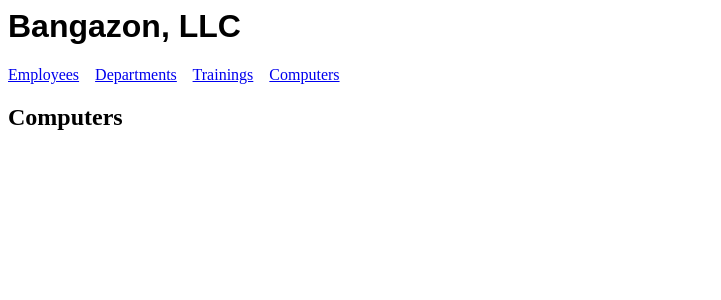
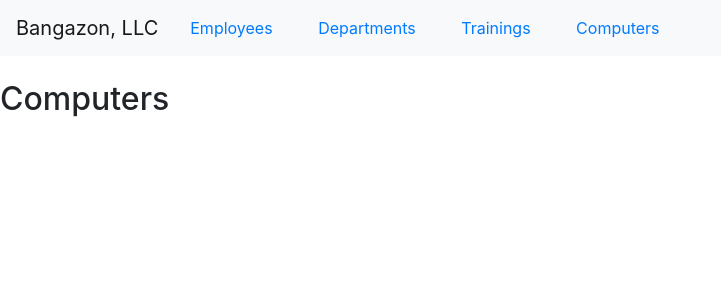
Before and after one commit to raving-remoras/bangazon-workflow, a Django app: page /bangazon/computers/ in a window 1280 px wide. Shown: the top 300 px of the page, without its empty margins (0-721 px from the left). Run offline with Django 3.2, Linux system fonts and the light colour scheme; some libraries are stand-ins or nearby versions.

Commit message:
added bootstrap cdn link to index

```diff
--- a/agileHR/templates/agileHR/index.html
+++ b/agileHR/templates/agileHR/index.html
@@ -1,17 +1,31 @@
-<head>
+<!DOCTYPE html>
+<html lang="en">
+  <head>
+    <meta charset="UTF-8" />
+    <meta name="viewport" content="width=device-width, initial-scale=1.0" />
+    <meta http-equiv="X-UA-Compatible" content="ie=edge" />
     <title>{% block title %}Bangazon{% endblock %}</title>
-</head>
-
-<h1 style="font-family:Arial,sans-serif;">Bangazon, LLC</h1>
-
-<a href="{% url 'agileHR:employee' %}">Employees</a>&nbsp;&nbsp;&nbsp;
-<a href="{% url 'agileHR:department' %}">Departments</a>&nbsp;&nbsp;&nbsp;
-<a href="{% url 'agileHR:training' %}">Trainings</a>&nbsp;&nbsp;&nbsp;
-<a href="{% url 'agileHR:computer' %}">Computers</a>&nbsp;&nbsp;&nbsp;
-
-<br/>
-
-<body>
-    {% block content %}
-    {% endblock content %}
-</body>
+    <link
+      rel="stylesheet"
+      href="https://stackpath.bootstrapcdn.com/bootstrap/4.1.3/css/bootstrap.min.css"
+      integrity="sha384-MCw98/SFnGE8fJT3GXwEOngsV7Zt27NXFoaoApmYm81iuXoPkFOJwJ8ERdknLPMO"
+      crossorigin="anonymous"
+    />
+    <script
+      src="https://stackpath.bootstrapcdn.com/bootstrap/4.1.3/js/bootstrap.min.js"
+      integrity="sha384-ChfqqxuZUCnJSK3+MXmPNIyE6ZbWh2IMqE241rYiqJxyMiZ6OW/JmZQ5stwEULTy"
+      crossorigin="anonymous"
+    ></script>
+  </head>
+  <body>
+    <nav class="navbar navbar-expand-lg navbar-light bg-light">
+        <a class="navbar-brand" href="#">Bangazon, LLC</a>
+        <a class="nav-link" href="{% url 'agileHR:employee' %}">Employees</a>&nbsp;&nbsp;&nbsp;
+        <a class="nav-link" href="{% url 'agileHR:department' %}">Departments</a>&nbsp;&nbsp;&nbsp;
+        <a class="nav-link" href="{% url 'agileHR:training' %}">Trainings</a>&nbsp;&nbsp;&nbsp;
+        <a class="nav-link" href="{% url 'agileHR:computer' %}">Computers</a>&nbsp;&nbsp;&nbsp;
+    </nav>
+    <br />
+    <container> {% block content %} {% endblock content %} </container>
+  </body>
+</html>
```
